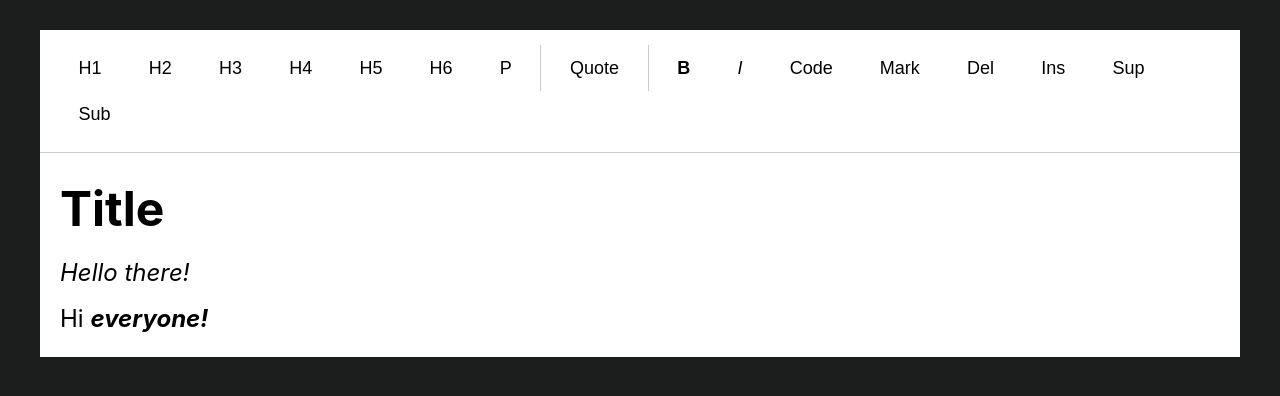
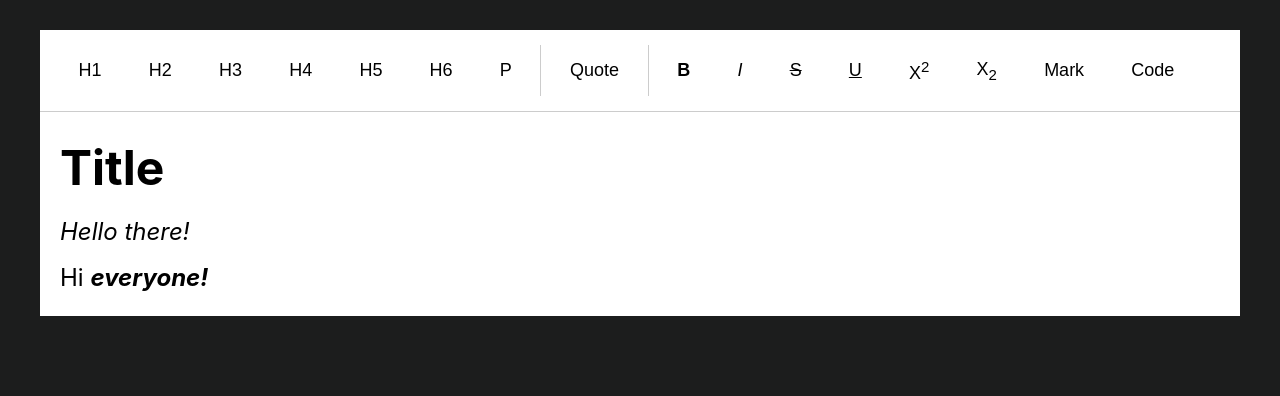
Before and after one commit to Richard-08/text-editor, a React (Create React App) app: page / in a window 1280 px wide. Shown: the top 396 px of the page. Built offline with nearby package versions, Linux system fonts and the light colour scheme.

Commit message:
refactor: 1) styles refactored; 2) toolbar buttons updated.

```diff
--- a/src/components/controls/Button.css
+++ b/src/components/controls/Button.css
@@ -1,42 +1,19 @@
 .btn {
   border: none;
-  padding: 0.7em 1.2em;
-  font-size: 18px;
+  padding: var(--btn-padding);
+  font-size: var(--btn-font-size);
   cursor: pointer;
-  background-color: transparent;
-  border-radius: 5px;
+  background-color: var(--btn-bg);
+  border-radius: var(--btn-border-radius);
   margin: 0 2px;
 }
 
 .btn:hover {
-  background-color: rgba(0, 0, 0, 0.1);
+  background-color: var(--btn-bg-hover);
 }
 
 .btn.active {
-  color: coral;
+  color: var(--btn-text-color);
   font-weight: bold;
-  background-color: rgba(255, 127, 80, 0.15);
+  background-color: var(--btn-bg-active);
 }
-
-/* [data-tooltip] {
-  position: relative;
-}
-
-[data-tooltip]::after {
-  content: attr(data-tooltip);
-  position: absolute;
-  bottom: -100%;
-  right: 50%;
-  transform: translateX(50%);
-  visibility: hidden;
-  transition-delay: 0.2s;
-  background-color: rgba(0, 0, 0, 0.5);
-  color: #fff;
-  padding: 5px;
-  border-radius: 3px;
-  white-space: nowrap;
-}
-
-[data-tooltip]:hover::after {
-  visibility: visible;
-} */
--- a/src/components/controls/Button.js
+++ b/src/components/controls/Button.js
@@ -5,10 +5,9 @@ export default function Button({ data, handleClick }) {
     <button
       className={`btn ${data.active && "active"}`}
       style={data.styles}
-      data-tooltip={data.tooltip}
+      title={data.tooltip}
       onClick={(e) => handleClick(e, data)}
-    >
-      {data.name}
-    </button>
+      dangerouslySetInnerHTML={{__html: data.name}}
+    ></button>
   );
 }
--- a/src/components/controls/Toolbar.css
+++ b/src/components/controls/Toolbar.css
@@ -1,13 +1,13 @@
 .toolbar {
   display: flex;
   flex-wrap: wrap;
-  padding: 15px;
-  background-color: #fff;
-  border-bottom: 1px solid #ccc;
+  padding: var(--toolbar-padding);
+  background-color: var(--toolbar-bg);
+  border-bottom: 1px solid var(--toolbar-border-color);
 }
 
 .separator {
-  width: 1px;
-  background-color: #ccc;
+  width: var(--toolbar-separator-width);
+  background-color: var(--toolbar-separator-color);
   margin: 0 5px;
 }
--- a/src/components/core/Editor.css
+++ b/src/components/core/Editor.css
@@ -4,12 +4,12 @@
 }
 
 .editor {
-  background-color: #fff;
-  color: #000;
-  padding: 10px 20px;
+  background-color: var(--editor-bg-color);
+  color: var(--editor-text-color);
+  padding: var(--editor-padding);
   outline: none;
   user-select: text;
   white-space: pre-wrap;
   overflow-wrap: break-word;
-  font-size: 1.5rem;
+  font-size: var(--editor-font-size);
 }
--- a/src/components/core/constants.js
+++ b/src/components/core/constants.js
@@ -82,45 +82,52 @@ export const FORMATTING_PARAMS = [
     },
   },
   {
-    tag: "code",
-    type: "inline",
-    name: "Code",
-    tooltip: "Code",
-    role: "button",
-  },
-  {
-    tag: "mark",
-    type: "inline",
-    name: "Mark",
-    tooltip: "Marked text",
-    role: "button",
-  },
-  {
     tag: "del",
     type: "inline",
-    name: "Del",
-    tooltip: "Deleted text",
+    name: "S",
+    tooltip: "Strikethrough",
     role: "button",
+    styles: {
+      textDecoration: "line-through",
+    },
   },
   {
     tag: "ins",
     type: "inline",
-    name: "Ins",
-    tooltip: "Inserted text",
+    name: "U",
+    tooltip: "Undeline",
     role: "button",
+    styles: {
+      textDecoration: "underline",
+    },
   },
   {
     tag: "sup",
     type: "inline",
-    name: "Sup",
-    tooltip: "Superscript text",
+    name: "X<sup>2</sup>",
+    tooltip: "Superscript",
     role: "button",
   },
   {
     tag: "sub",
     type: "inline",
-    name: "Sub",
-    tooltip: "Subscript text",
+    name: "X<sub>2</sub>",
+    tooltip: "Subscript",
+    role: "button",
+  },
+
+  {
+    tag: "mark",
+    type: "inline",
+    name: "Mark",
+    tooltip: "Background fill",
+    role: "button",
+  },
+  {
+    tag: "code",
+    type: "inline",
+    name: "Code",
+    tooltip: "Code",
     role: "button",
   },
 ];
--- a/src/index.css
+++ b/src/index.css
@@ -1,3 +1,29 @@
+:root {
+  /* Editor */
+  --editor-bg-color: #ffffff;
+  --editor-text-color: #000000;
+  --editor-font-size: 1.5rem;
+  --editor-padding: 10px 20px;
+
+  /* Toolbar */
+  --toolbar-padding: 15px;
+  --toolbar-bg: #ffffff;
+  --toolbar-border-color: #ccc;
+  --toolbar-separator-color: #ccc;
+  --toolbar-separator-width: 1px;
+
+  /* Toolbar buttons */
+  --btn-bg: transparent;
+  --btn-bg-hover: rgba(0, 0, 0, 0.1);
+  --btn-bg-active: rgba(255, 127, 80, 0.15);
+  --btn-text-color: coral;
+  --btn-padding: 0.7em 1.2em;
+  --btn-font-size: 18px;
+  --btn-border-radius: 5px;
+
+
+}
+
 * {
   box-sizing: border-box;
   margin: 0;
```
